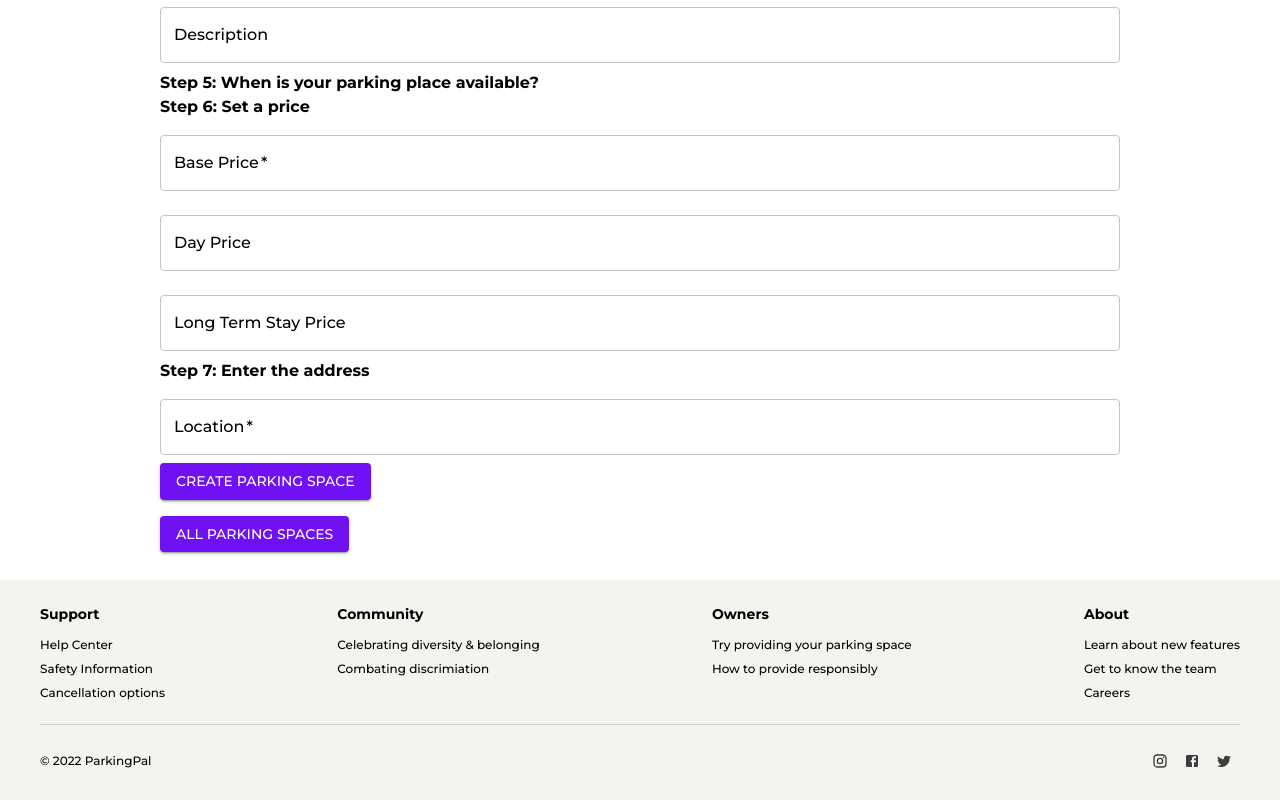
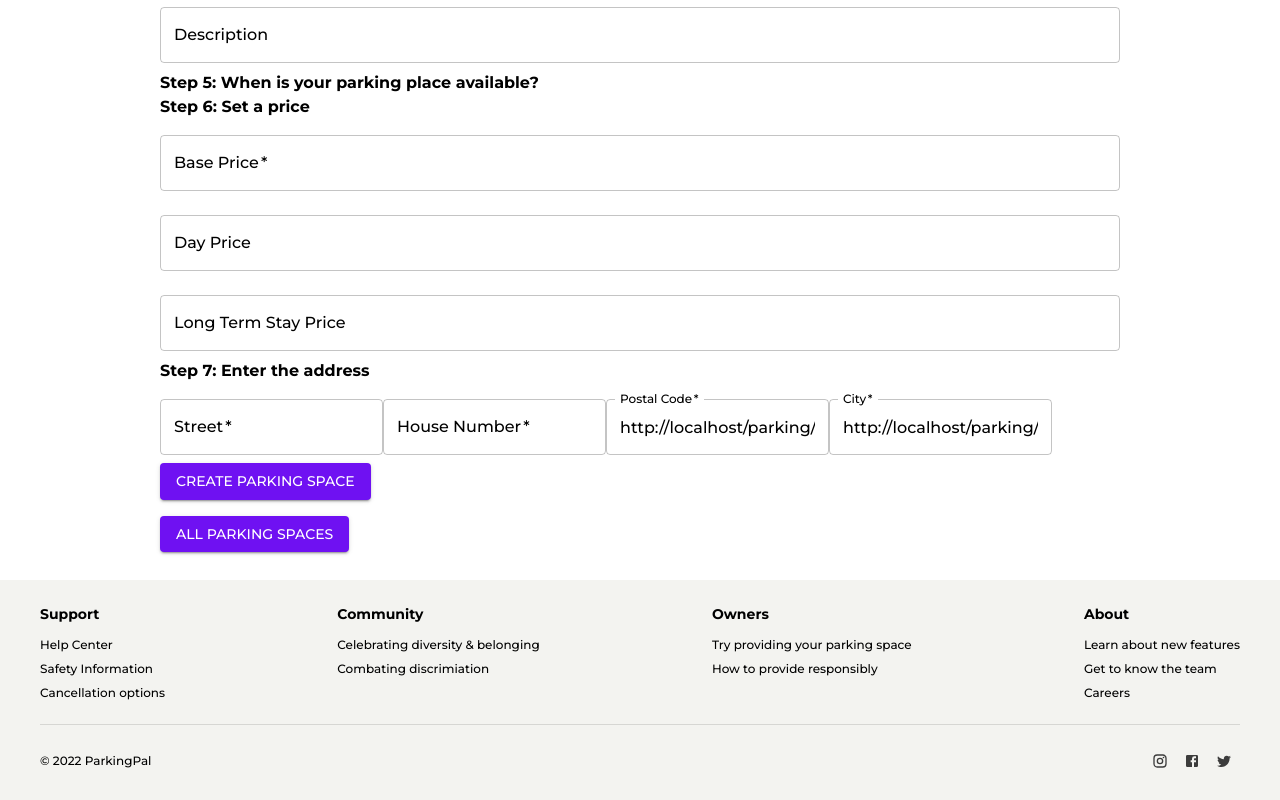
Before and after one commit to tessaRuckstuhl/ParkingPal, a React (Create React App) app in the folder client/: page /parking/create in a window 1280 px wide. Shown: the part 589-1389 px from the top of the page. Built offline with nearby package versions, Linux system fonts and the light colour scheme.

Commit message:
schema changes to parking space

```diff
--- a/client/src/components/Forms/ParkingSpaceForm.js
+++ b/client/src/components/Forms/ParkingSpaceForm.js
@@ -12,12 +12,16 @@ import ImageUploaderForm from './ImageUploaderForm';
 
 const ParkingSpaceForm = () => {
   const [parkingSpaceName, setParkingSpaceName] = useState('');
-  const [location, setLocation] = useState('');
+  const [street, setStreet] = useState('');
+  const [houseNumber, setHouseNumber] = useState('');
+  const [postalCode, setPostalCode] = useState('')
+  const [city, setCity] = useState('')
   const [size, setSize] = useState('');
   const [basePrice, setBasePrice] = useState('');
   const [dayPrice, setDayPrice] = useState('');
   const [longTermStayPrice, setLongTermStayPrice] = useState('');
-  const [images,setImages] = useState('');
+  const [images, setImages] = useState('');
+  const [latLng, setLatLng] = useState('');
 
 
   const navigate = useNavigate();
@@ -33,10 +37,19 @@ const ParkingSpaceForm = () => {
   const handleChange = (event) => {
     switch (event.target.name) {
       case 'parkingspacename':
-        setParkingSpaceName(event.target.value);
+        setStreet(event.target.value);
         break;
-      case 'location':
-        setLocation(event.target.value);
+      case 'street':
+        setStreet(event.target.value);
+        break;
+      case 'houseNumber':
+        setHouseNumber(event.target.value);
+        break;
+      case 'postalCode':
+        setPostalCode(event.target.value);
+        break;
+      case 'city':
+        setCity(event.target.value);
         break;
       case 'size':
         setSize(event.target.value);
@@ -57,6 +70,7 @@ const ParkingSpaceForm = () => {
   const handleSubmit = async (event) => {
     event.preventDefault();
     try {
+
       //you can also take it out of the main context
       const user = parseJwt(localStorage.getItem('token'))
       const parkingSpace = {
@@ -105,7 +119,7 @@ const ParkingSpaceForm = () => {
             onChange={(e) => handleChange(e)}
           />
           <b>Step 2: Upload photos of your parking space and its environment</b>
-          <ImageUploaderForm/>
+          <ImageUploaderForm />
           <Grid container spacing={2}>
             <Grid item xs={6}>
               <Item style={{ height: 100 }}>Photo Placeholder</Item>
@@ -207,10 +221,39 @@ const ParkingSpaceForm = () => {
             variant="outlined"
             margin="normal"
             required
-            fullWidth
-            name="location"
-            label="Location"
-            id="location"
+            name="street"
+            label="Street"
+            id="street"
+            value={street}
+            onChange={(e) => handleChange(e)}
+          />
+          <TextField
+            variant="outlined"
+            margin="normal"
+            required
+            name="houseNumber"
+            label="House Number"
+            id="houseNumber"
+            value={houseNumber}
+            onChange={(e) => handleChange(e)}
+          />
+          <TextField
+            variant="outlined"
+            margin="normal"
+            required
+            name="postalCode"
+            label="Postal Code"
+            id="postalCode"
+            value={location}
+            onChange={(e) => handleChange(e)}
+          />
+          <TextField
+            variant="outlined"
+            margin="normal"
+            required
+            name="city"
+            label="City"
+            id="city"
             value={location}
             onChange={(e) => handleChange(e)}
           />
```
Also changed, not shown: 2 other files (tests, documents, lock files or other folders). Lines whose indentation alone changed are shown as unchanged.
